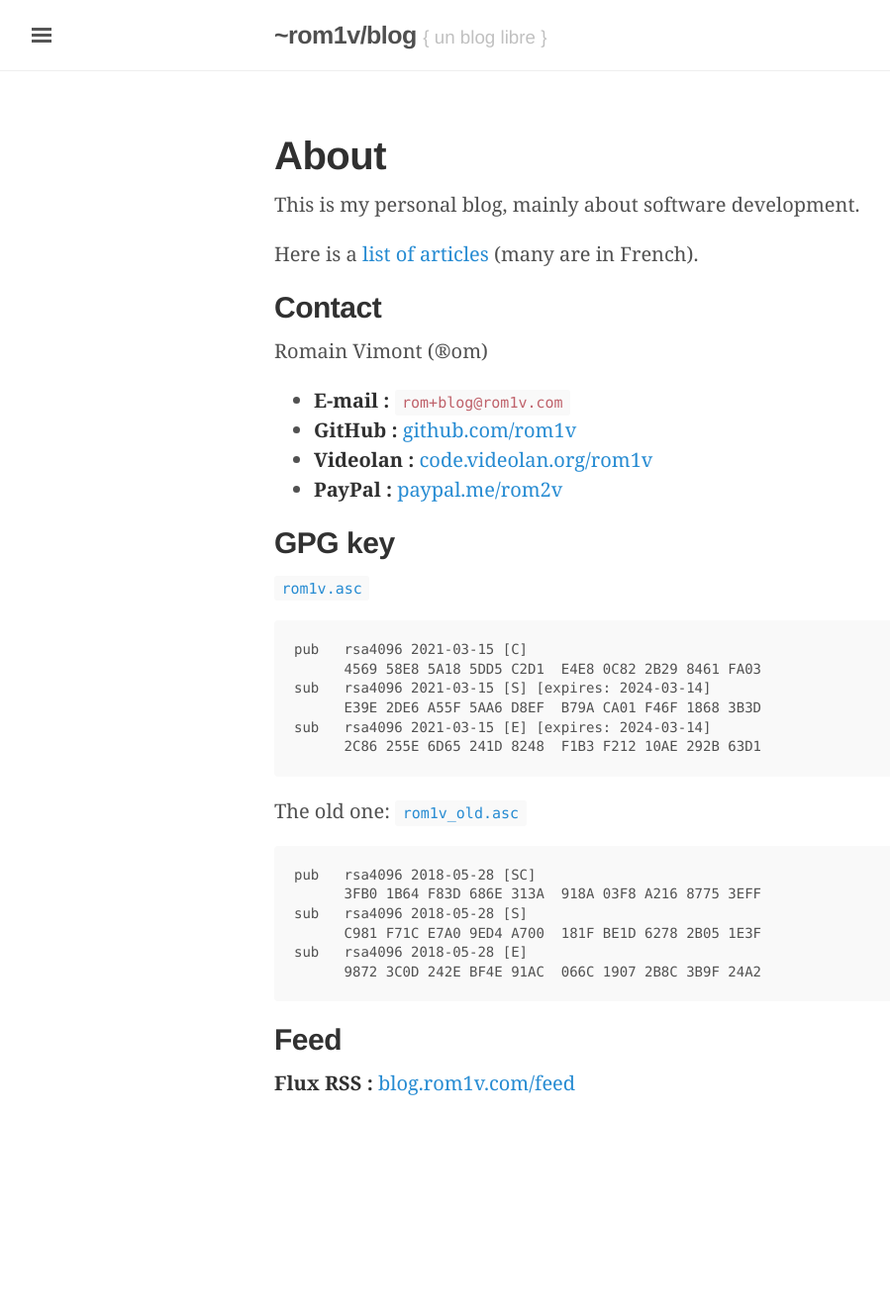
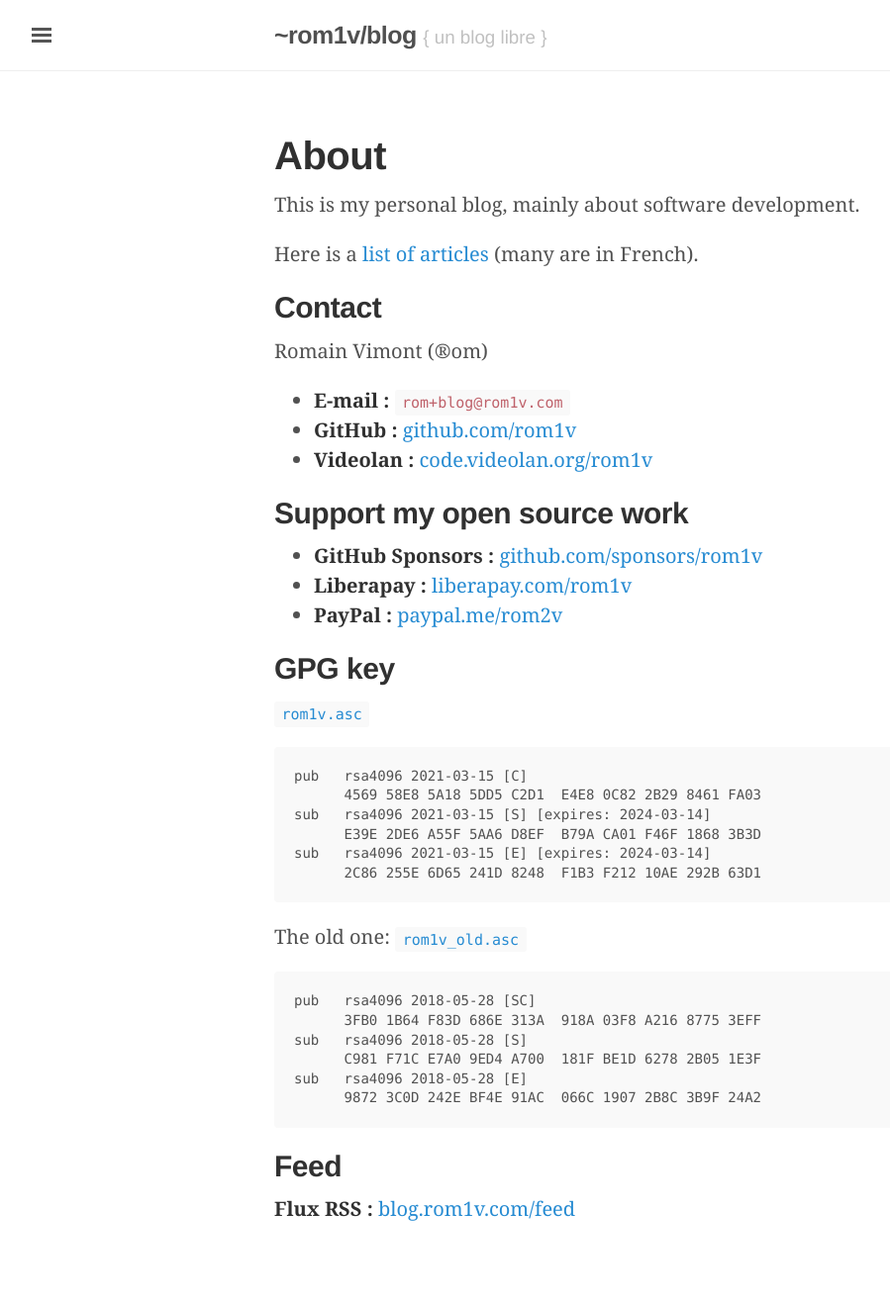
Before and after one commit to rom1v/blog.rom1v.com, a Jekyll site: the page built from about.md, in a window 1280 px wide. Shown: the whole page at 99% size, without its empty margins (3-902 px from the left). Built offline with Jekyll 4.4.1, drawn with Linux system fonts in a browser that asks for light colours; before the commit the page ends 1190 px from its top, so only the background shows below that.

Commit message:
Add donation links

```diff
--- a/about.md
+++ b/about.md
@@ -17,6 +17,12 @@ Romain Vimont (®om)
  * **E-mail :** `rom+blog@rom1v.com`
  * **GitHub :** [github.com/rom1v](https://github.com/rom1v)
  * **Videolan :** [code.videolan.org/rom1v](https://code.videolan.org/rom1v)
+
+
+## Support my open source work
+
+ * **GitHub Sponsors :** [github.com/sponsors/rom1v](https://github.com/sponsors/rom1v)
+ * **Liberapay :** [liberapay.com/rom1v](https://liberapay.com/rom1v/)
  * **PayPal :** [paypal.me/rom2v](https://paypal.me/rom2v)
 
 
```
